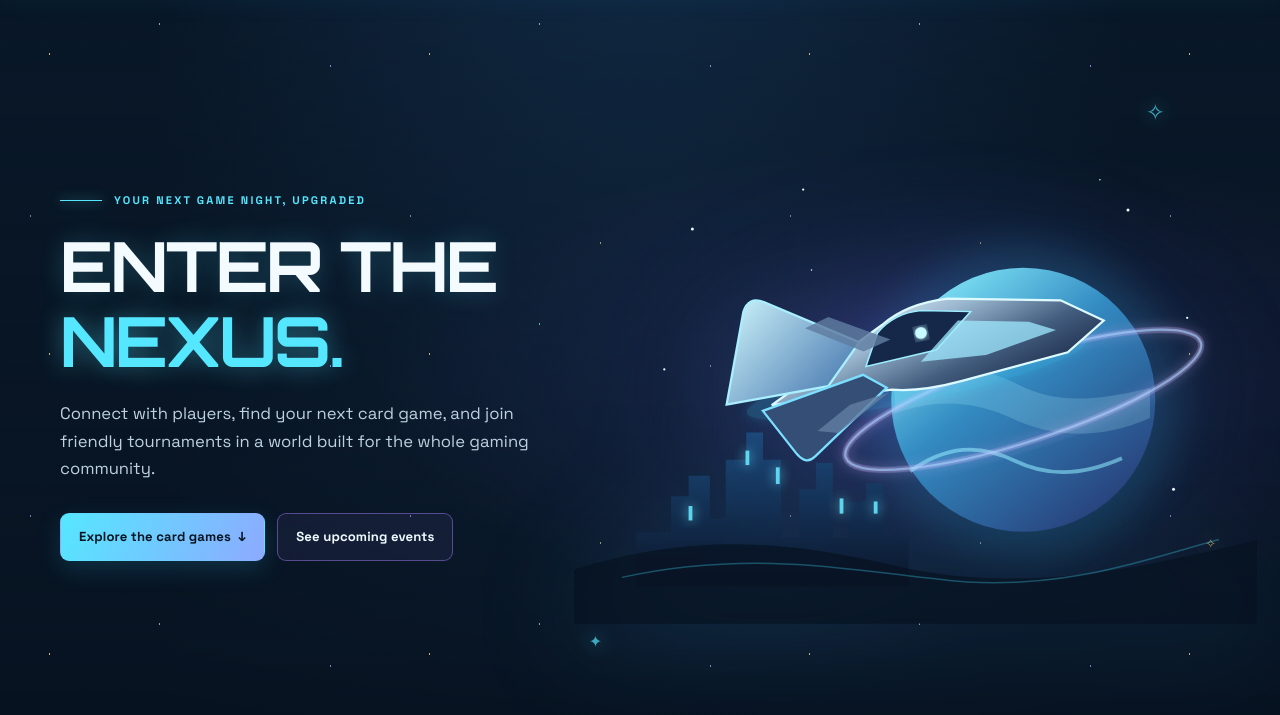
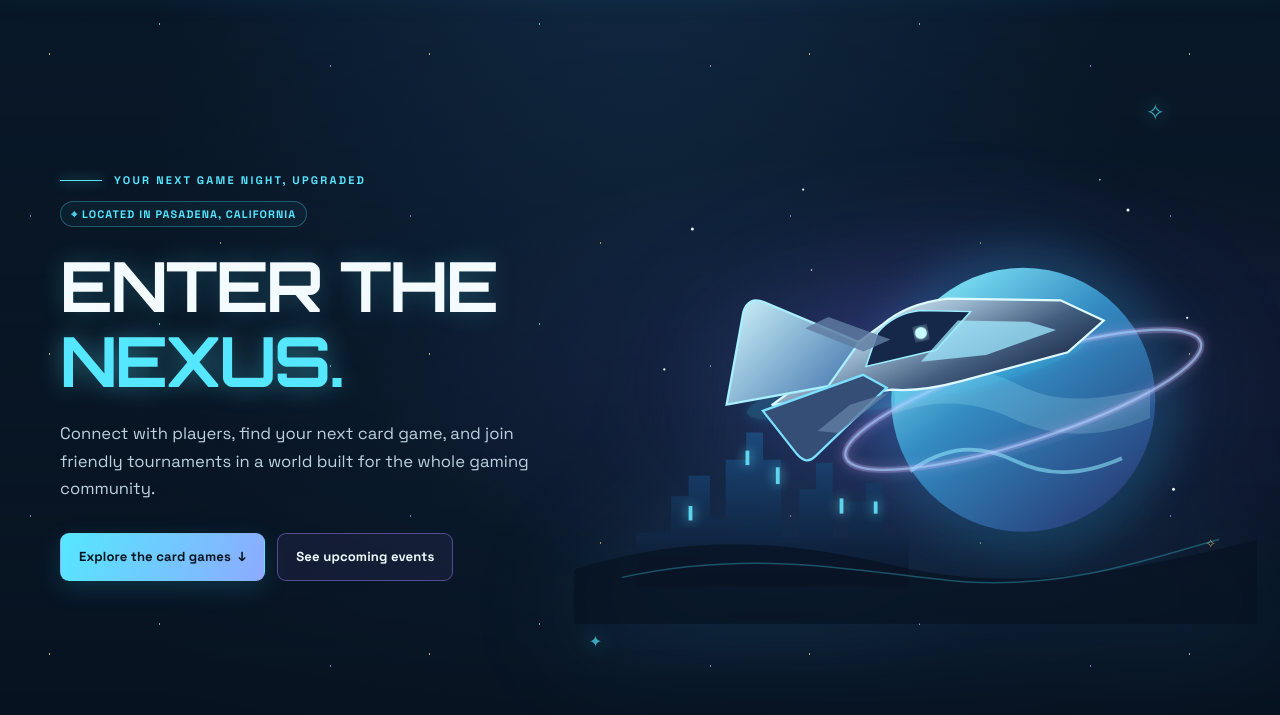
Before and after one commit to nexprometheus/feastedgaming.github.io, a plain HTML site: page index.html in a window 1280 px wide. Shown: the part 85-800 px from the top of the page. Drawn offline with Linux system fonts and the light colour scheme.

Commit message:
Show Pasadena location near homepage top

```diff
--- a/index.html
+++ b/index.html
@@ -45,7 +45,7 @@
   </div></header>
   <main id="main">
     <section class="hero" id="home"><span class="sigil one" aria-hidden="true">✧</span><span class="sigil two" aria-hidden="true">✦</span><span class="sigil three" aria-hidden="true">✧</span>
-      <div class="wrap hero-grid"><div class="hero-copy"><div class="kicker">Your next game night, upgraded</div><h1>ENTER THE<span>NEXUS.</span></h1><p>Connect with players, find your next card game, and join friendly tournaments in a world built for the whole gaming community.</p><div class="actions"><a class="btn primary" href="#tcg">Explore the card games&nbsp; ↓</a><a class="btn secondary" href="#events">See upcoming events</a></div></div>
+      <div class="wrap hero-grid"><div class="hero-copy"><div class="kicker">Your next game night, upgraded</div><div class="tag" style="margin-top:14px">⌖ Located in Pasadena, California</div><h1>ENTER THE<span>NEXUS.</span></h1><p>Connect with players, find your next card game, and join friendly tournaments in a world built for the whole gaming community.</p><div class="actions"><a class="btn primary" href="#tcg">Explore the card games&nbsp; ↓</a><a class="btn secondary" href="#events">See upcoming events</a></div></div>
         <img class="hero-art" src="assets/hero-art.svg" alt="A futuristic starship crossing an electric-blue planet above an illuminated alien city" width="900" height="650">
       </div>
     </section>
```
